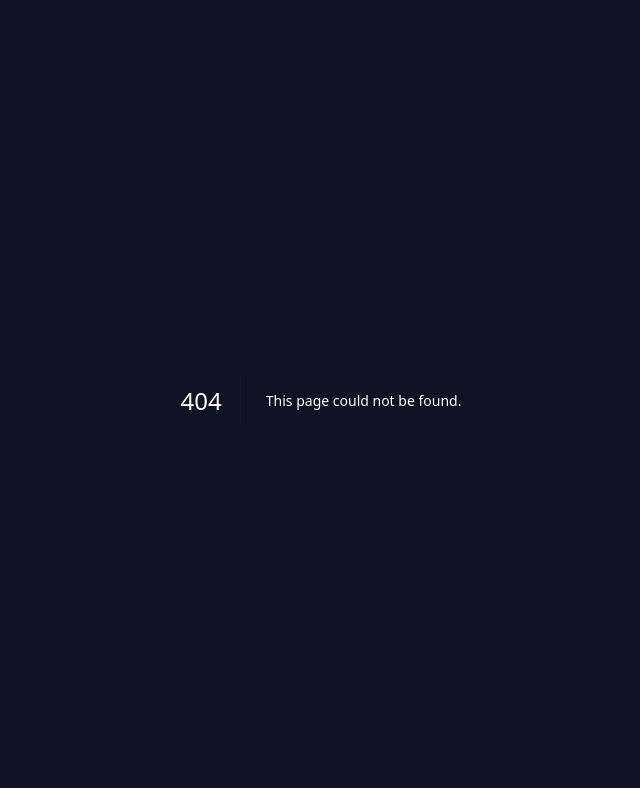
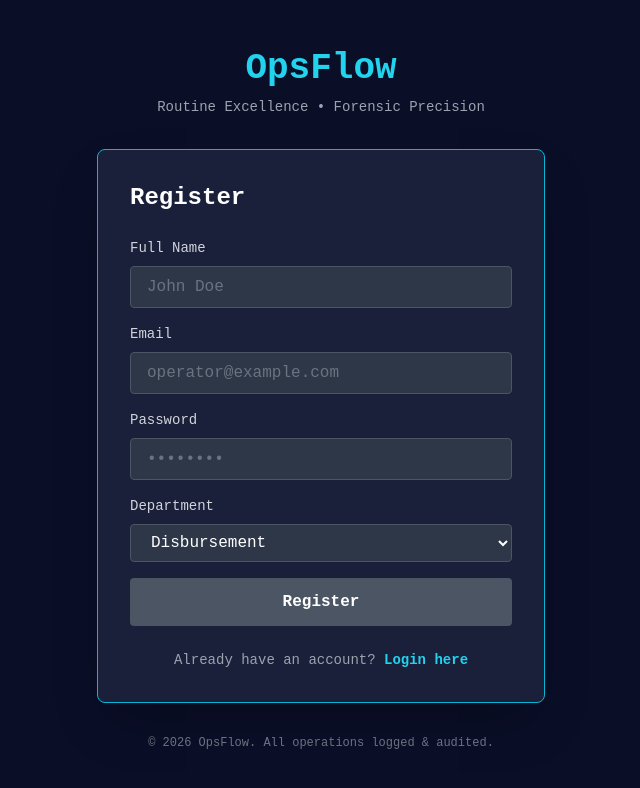
Before and after one commit to lordzwealth/ops-flow, a Next.js app: page /register in a window 1280 px wide. Before the commit this address had no page. Shown: the top 788 px of the page, without its empty margins (319-959 px from the left). Built offline with nearby package versions, Linux system fonts and the light colour scheme; no server answers.

Commit message:
Create page.tsx

```diff
--- /dev/null
+++ b/src/app/(auth)/register/page.tsx
@@ -0,0 +1,155 @@
+'use client';
+
+import React from 'react';
+import { useRouter } from 'next/navigation';
+import { useState } from 'react';
+import { createClient } from '@/lib/supabase/client';
+import Link from 'next/link';
+
+export default function RegisterPage() {
+  const router = useRouter();
+  const [supabase, setSupabase] = useState<any>(null);
+  const [email, setEmail] = useState('');
+  const [password, setPassword] = useState('');
+  const [fullName, setFullName] = useState('');
+  const [department, setDepartment] = useState('Disbursement');
+  const [loading, setLoading] = useState(false);
+  const [error, setError] = useState<string | null>(null);
+  const [success, setSuccess] = useState(false);
+
+  React.useEffect(() => {
+    setSupabase(createClient());
+  }, []);
+
+  const handleRegister = async (e: React.FormEvent) => {
+    e.preventDefault();
+
+    if (!supabase) {
+      setError('Initializing...');
+      return;
+    }
+
+    setLoading(true);
+    setError(null);
+
+    try {
+      // Create auth user
+      const { data, error: authError } = await supabase.auth.signUp({
+        email,
+        password,
+      });
+
+      if (authError) throw authError;
+
+      setSuccess(true);
+      setTimeout(() => {
+        router.push('/login');
+      }, 2000);
+    } catch (err: any) {
+      setError(err.message || 'Registration failed');
+    } finally {
+      setLoading(false);
+    }
+  };
+
+  return (
+    <div className="min-h-screen flex items-center justify-center bg-slate-950 px-4">
+      <div className="w-full max-w-md">
+        <div className="mb-8 text-center">
+          <h1 className="text-4xl font-bold text-cyan-400 mb-2">OpsFlow</h1>
+          <p className="text-gray-400 text-sm">Routine Excellence • Forensic Precision</p>
+        </div>
+
+        <div className="bg-slate-800 rounded-lg border border-cyan-500 p-8 shadow-2xl">
+          <h2 className="text-2xl font-bold text-white mb-6">Register</h2>
+
+          {success ? (
+            <div className="p-4 rounded bg-green-900 border border-green-600 text-green-300 text-center">
+              ✅ Account created! Redirecting to login...
+            </div>
+          ) : (
+            <form onSubmit={handleRegister} className="space-y-4">
+              <div>
+                <label className="block text-sm text-gray-300 mb-2">Full Name</label>
+                <input
+                  type="text"
+                  value={fullName}
+                  onChange={(e) => setFullName(e.target.value)}
+                  placeholder="John Doe"
+                  className="w-full bg-slate-700 border border-gray-600 rounded px-4 py-2 text-white placeholder-gray-500 focus:border-cyan-500 focus:outline-none transition"
+                  required
+                  disabled={loading || !supabase}
+                />
+              </div>
+
+              <div>
+                <label className="block text-sm text-gray-300 mb-2">Email</label>
+                <input
+                  type="email"
+                  value={email}
+                  onChange={(e) => setEmail(e.target.value)}
+                  placeholder="operator@example.com"
+                  className="w-full bg-slate-700 border border-gray-600 rounded px-4 py-2 text-white placeholder-gray-500 focus:border-cyan-500 focus:outline-none transition"
+                  required
+                  disabled={loading || !supabase}
+                />
+              </div>
+
+              <div>
+                <label className="block text-sm text-gray-300 mb-2">Password</label>
+                <input
+                  type="password"
+                  value={password}
+                  onChange={(e) => setPassword(e.target.value)}
+                  placeholder="••••••••"
+                  className="w-full bg-slate-700 border border-gray-600 rounded px-4 py-2 text-white placeholder-gray-500 focus:border-cyan-500 focus:outline-none transition"
+                  required
+                  disabled={loading || !supabase}
+                />
+              </div>
+
+              <div>
+                <label className="block text-sm text-gray-300 mb-2">Department</label>
+                <select
+                  value={department}
+                  onChange={(e) => setDepartment(e.target.value)}
+                  className="w-full bg-slate-700 border border-gray-600 rounded px-4 py-2 text-white focus:border-cyan-500 focus:outline-none transition"
+                  disabled={loading || !supabase}
+                >
+                  <option value="Disbursement">Disbursement</option>
+                  <option value="Repayment">Repayment</option>
+                  <option value="Operational Excellence">Operational Excellence</option>
+                </select>
+              </div>
+
+              {error && (
+                <div className="p-3 rounded bg-red-900 border border-red-600 text-red-300 text-sm">
+                  {error}
+                </div>
+              )}
+
+              <button
+                type="submit"
+                disabled={loading || !email || !password || !fullName || !supabase}
+                className="w-full px-4 py-3 rounded font-bold bg-cyan-600 hover:bg-cyan-500 text-white transition disabled:bg-gray-600 disabled:cursor-not-allowed mt-6"
+              >
+                {!supabase ? 'Loading...' : loading ? 'Creating account...' : 'Register'}
+              </button>
+            </form>
+          )}
+
+          <p className="text-gray-400 text-sm mt-6 text-center">
+            Already have an account?{' '}
+            <Link href="/login" className="text-cyan-400 hover:text-cyan-300 font-semibold">
+              Login here
+            </Link>
+          </p>
+        </div>
+
+        <p className="text-gray-500 text-xs text-center mt-8">
+          © 2026 OpsFlow. All operations logged & audited.
+        </p>
+      </div>
+    </div>
+  );
+}
```
